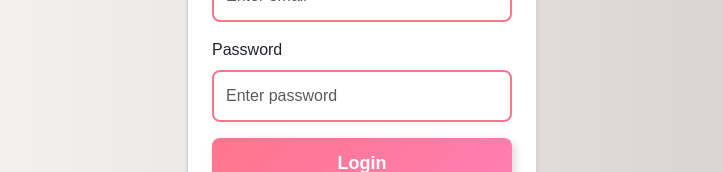
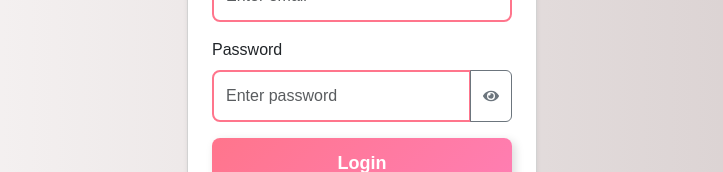
Before and after one commit to sahilthakur15/project-auth, a React (Create React App) app in the folder frontend/: page /login in a window 1280 px wide. Shown: the part 356-528 px from the top of the page, without its empty margins (278-1001 px from the left). Built offline with nearby package versions, Linux system fonts and the light colour scheme; no server answers.

Commit message:
eye button on login page

```diff
--- a/frontend/src/pages/Login.jsx
+++ b/frontend/src/pages/Login.jsx
@@ -3,6 +3,7 @@ import { useNavigate, Link } from "react-router-dom";
 import { Toaster, toast } from "react-hot-toast";
 import { authenticateUser } from "../services/authService";
 import Loader from "../utils/Loader";
+import { FaEye, FaEyeSlash } from "react-icons/fa";
 
 // Validation regex patterns
 const emailRegex = /^[a-zA-Z0-9._%+-]+@[a-zA-Z0-9.-]+\.[a-zA-Z]{2,}$/;
@@ -13,6 +14,7 @@ const Login = () => {
   const [formData, setFormData] = useState({ email: "", password: "" });
   const [loading, setLoading] = useState(false);
   const [errors, setErrors] = useState({});
+  const [showPassword, setShowPassword] = useState(false);
   const navigate = useNavigate();
 
   // Handle input changes
@@ -24,13 +26,12 @@ const Login = () => {
   const validateForm = () => {
     const newErrors = {};
 
-    // Check if email is in correct format
     if (!emailRegex.test(formData.email)) {
       newErrors.email = "Invalid email format.";
     }
-    // Check if password is in correct format
     if (!passwordRegex.test(formData.password)) {
-      newErrors.password = "Password must be at least 8 characters, include one uppercase, one lowercase, one number, and one special character.";
+      newErrors.password =
+        "Password must be at least 8 characters, include one uppercase, one lowercase, one number, and one special character.";
     }
 
     setErrors(newErrors);
@@ -42,7 +43,6 @@ const Login = () => {
     setLoading(true);
     setErrors({});
 
-    // Validate form (but don't block API call)
     validateForm();
 
     try {
@@ -61,26 +61,12 @@ const Login = () => {
       }
     } catch (error) {
       console.error("Login error:", error);
-
-      // Handle different error cases
-      let errorMessage = "Something went wrong! Please try again.";
-      if (error.response) {
-        // Backend responded with an error
-        errorMessage = error.response.data?.message || "Invalid credentials.";
-      } else if (error.request) {
-        // Request made but no response received
-        errorMessage = "Server is not responding. Please try again later.";
-      } else {
-        // Other errors
-        errorMessage = error.message || "An unknown error occurred.";
-      }
-
+      let errorMessage = error.response?.data?.message || "Something went wrong! Please try again.";
       toast.error(errorMessage);
     } finally {
       setLoading(false);
     }
   };
-
 
   return (
     <>
@@ -105,16 +91,26 @@ const Login = () => {
                 />
                 {errors.email && <small className="text-danger">{errors.email}</small>}
               </div>
+
               <div className="mb-3">
                 <label className="form-label">Password</label>
+                <div className="input-group">
                   <input
-                  type="password"
+                    type={showPassword ? "text" : "password"}
                     name="password"
                     className="form-control"
                     placeholder="Enter password"
                     value={formData.password}
                     onChange={handleChange}
                   />
+                  <button
+                    type="button"
+                    className="btn btn-outline-secondary"
+                    onClick={() => setShowPassword(!showPassword)}
+                  >
+                    {showPassword ? <FaEyeSlash /> : <FaEye />}
+                  </button>
+                </div>
                 {errors.password && <small className="text-danger">{errors.password}</small>}
               </div>
 
@@ -131,7 +127,6 @@ const Login = () => {
       </div>
     </>
   );
-
 };
 
 export default Login;
```
Lines whose indentation alone changed are shown as unchanged.
